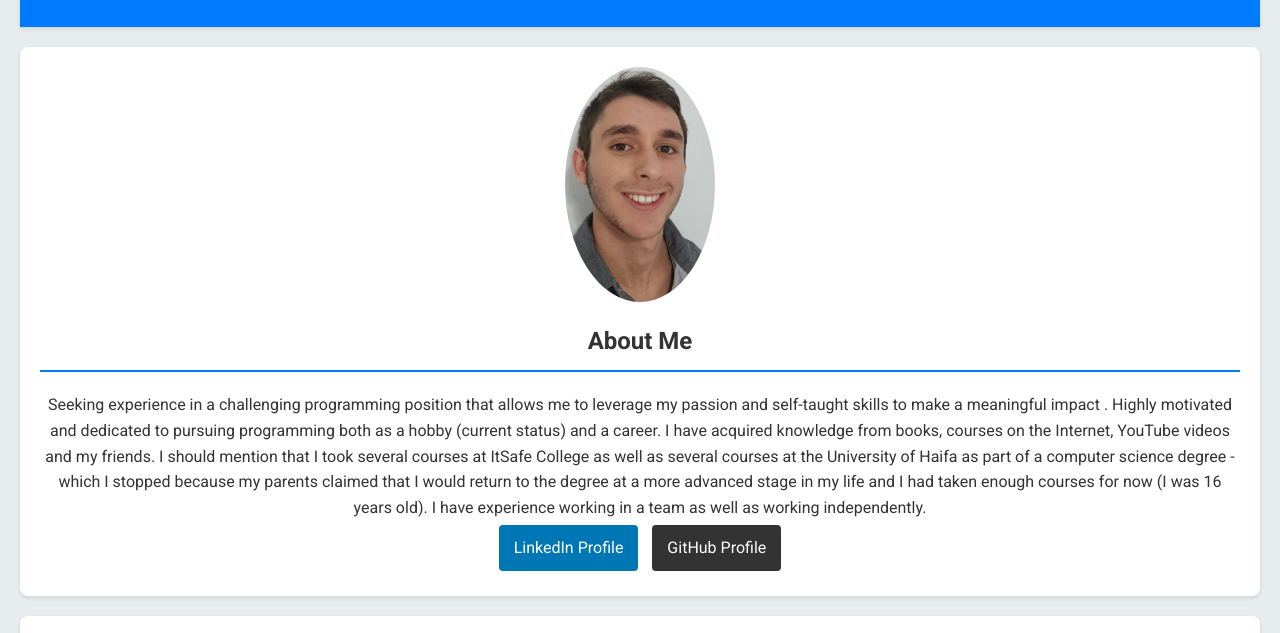
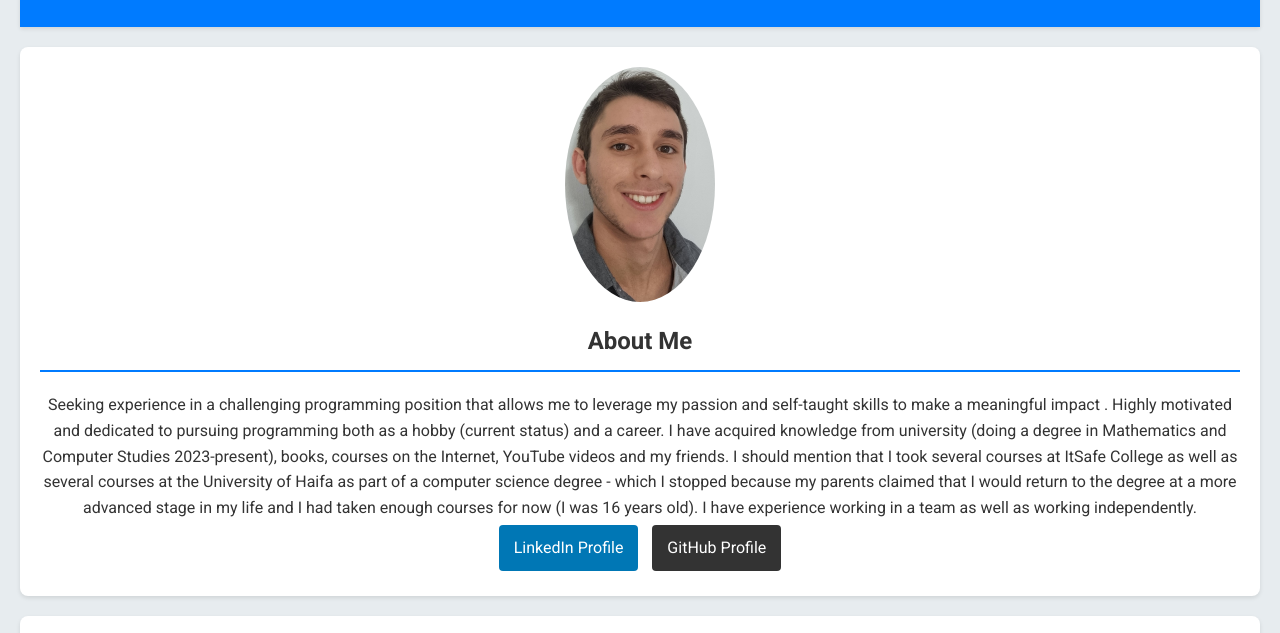
Before and after one commit to ron-marom12/ron-marom12.github.io, a plain HTML site: page index.html in a window 1280 px wide. Shown: the part 137-770 px from the top of the page. Drawn offline with Linux system fonts and the light colour scheme.

Commit message:
Update index.html

```diff
--- a/index.html
+++ b/index.html
@@ -15,7 +15,7 @@
         <img src="/picture website ron marom.jpg" alt="Ron Marom" class="profile-pic">
         <div class="about-me-content">
             <h2>About Me</h2>
-            <p>Seeking experience in a challenging programming position that allows me to leverage my passion and self-taught skills to make a meaningful impact . Highly motivated and dedicated to pursuing programming both as a hobby (current status) and a career. I have acquired knowledge from books, courses on the Internet, YouTube videos and my friends. I should mention that I took several courses at ItSafe College as well as several courses at the University of Haifa as part of a computer science degree - which I stopped because my parents claimed that I would return to the degree at a more advanced stage in my life and I had taken enough courses for now (I was 16 years old). I have experience working in a team as well as working independently.</p>
+            <p>Seeking experience in a challenging programming position that allows me to leverage my passion and self-taught skills to make a meaningful impact . Highly motivated and dedicated to pursuing programming both as a hobby (current status) and a career. I have acquired knowledge from university (doing a degree in Mathematics and Computer Studies 2023-present), books, courses on the Internet, YouTube videos and my friends. I should mention that I took several courses at ItSafe College as well as several courses at the University of Haifa as part of a computer science degree - which I stopped because my parents claimed that I would return to the degree at a more advanced stage in my life and I had taken enough courses for now (I was 16 years old). I have experience working in a team as well as working independently.</p>
             <a href="https://www.linkedin.com/in/ron-marom-87253628a/" target="_blank" class="linkedin-button">LinkedIn Profile</a>
             <a href="https://github.com/ron-marom12" target="_blank" class="github-button">GitHub Profile</a>
         </div>
```
